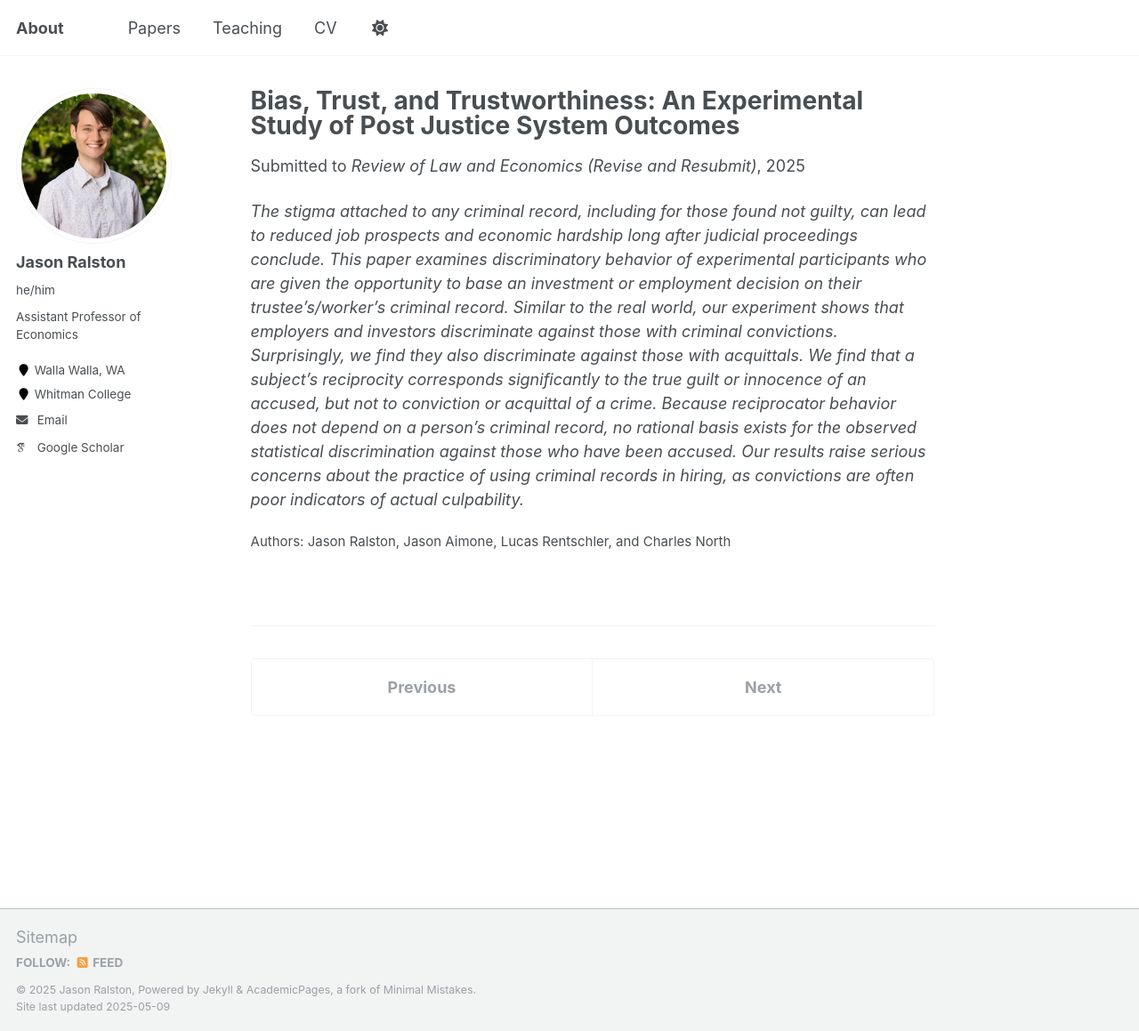
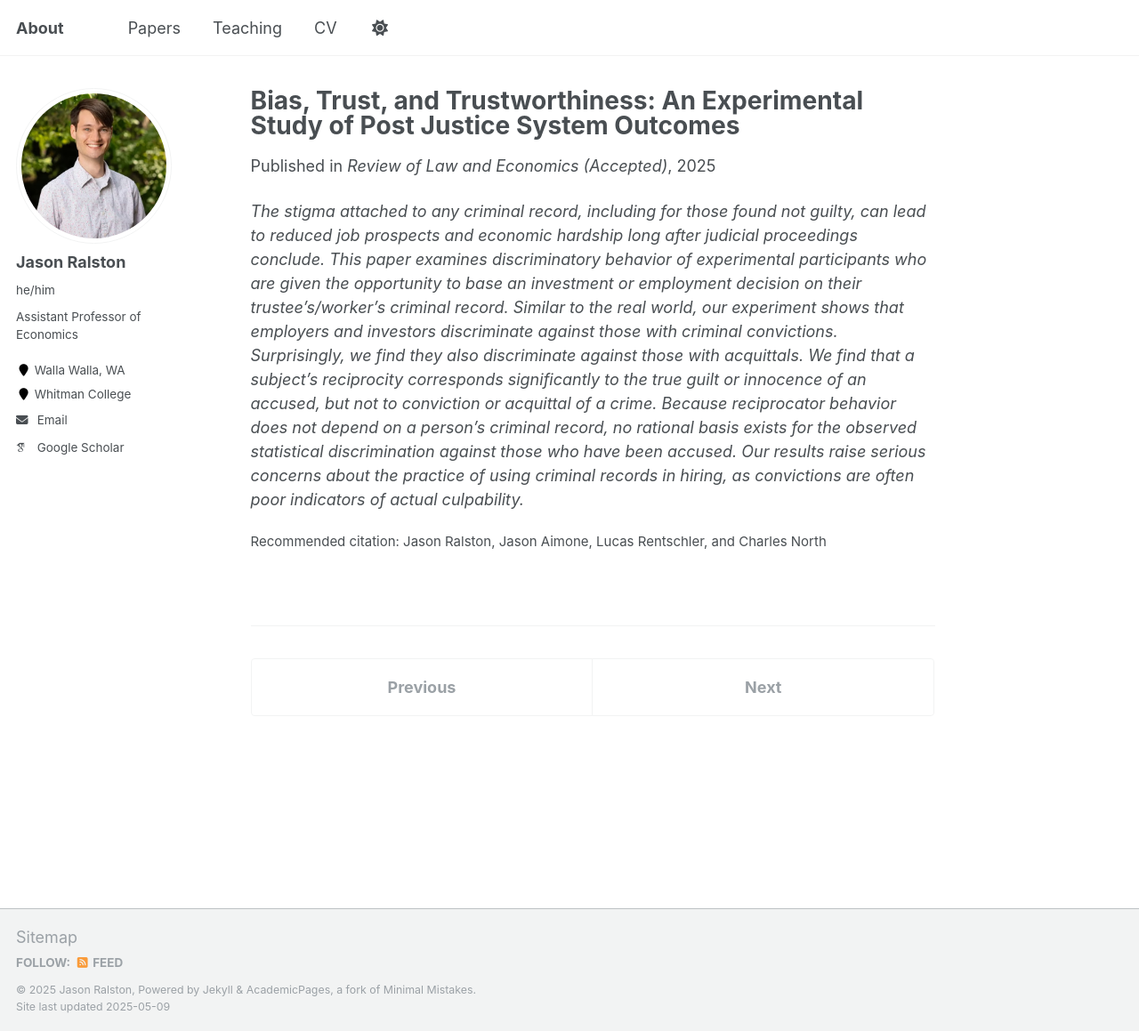
Before and after one commit to jasonralston/jasonralston.github.io, a Jekyll site: the page built from _publications/Trust.md, in a window 1280 px wide and 1159 px high. Shown: the whole window at 89% size. Built offline with Jekyll 4.4.1, drawn with Linux system fonts in a browser that asks for light colours; some web fonts are replaced.

Commit message:
Update Trust.md

```diff
--- a/_publications/Trust.md
+++ b/_publications/Trust.md
@@ -18,9 +18,9 @@ observed statistical discrimination against those who have been accused.
 Our results raise serious concerns about the practice of using criminal
 records in hiring, as convictions are often poor indicators of actual
 culpability.'
-date: 2025-03-06
-venue: 'Review of Law and Economics (Revise and Resubmit)'
+date: 2025-05-01
+venue: 'Review of Law and Economics (Accepted)'
 paperurl:
 citation: Jason Ralston, Jason Aimone, Lucas Rentschler, and Charles North
-status: submitted
+status: published
 ---
```
